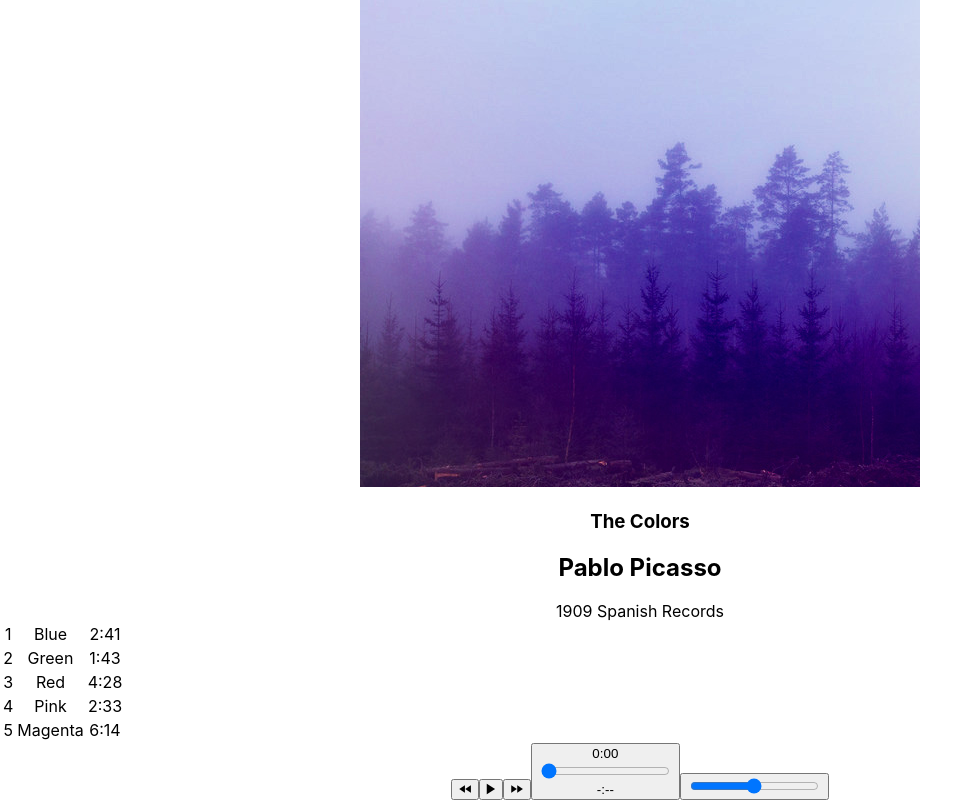
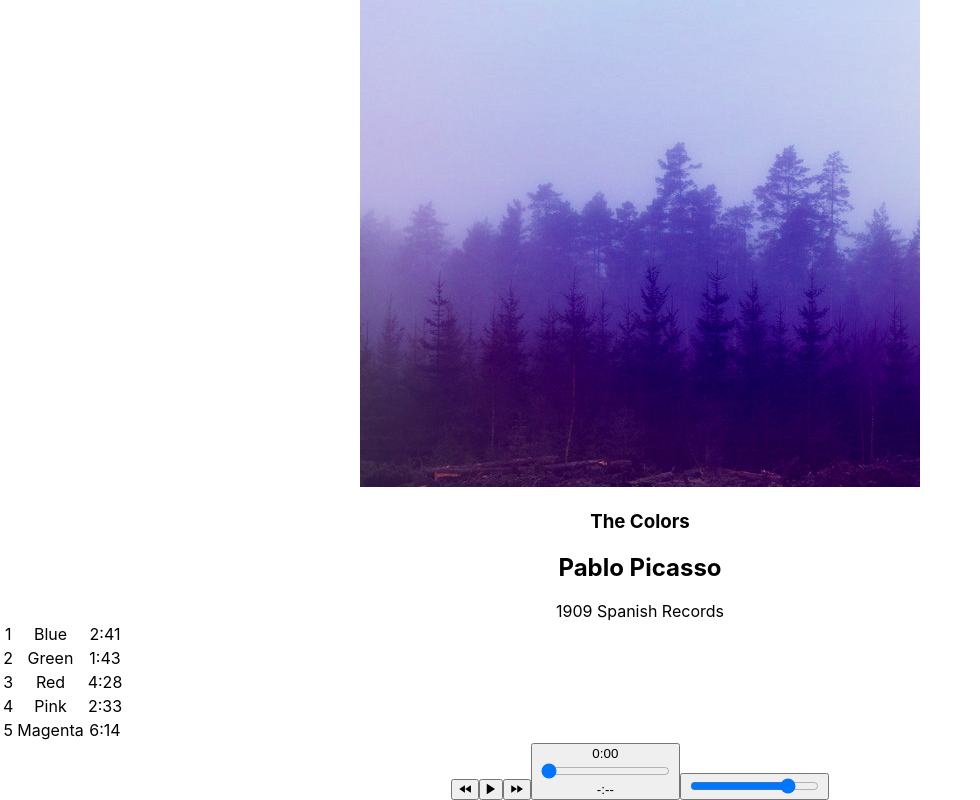
Before and after one commit to keolasin/bloc-jams-react, a React (Create React App) app: page /album/the-colors in a window 1280 px wide. Shown: the part 175-975 px from the top of the page, without its empty margins (0-980 px from the left). Built offline with nearby package versions, Linux system fonts and the light colour scheme.

Commit message:
vol slider wip

```diff
--- a/src/components/PlayerBar.js
+++ b/src/components/PlayerBar.js
@@ -37,7 +37,7 @@ class PlayerBar extends Component {
 
           <button id="volume-control">
             <div className="icon ion-volume-low"></div>
-            <input type="range" className="seek-bar" />
+            <input type="range" className="seek-bar" value="80" />
             <div className="icon ion-volume-high"></div>
 
           </button>
```
